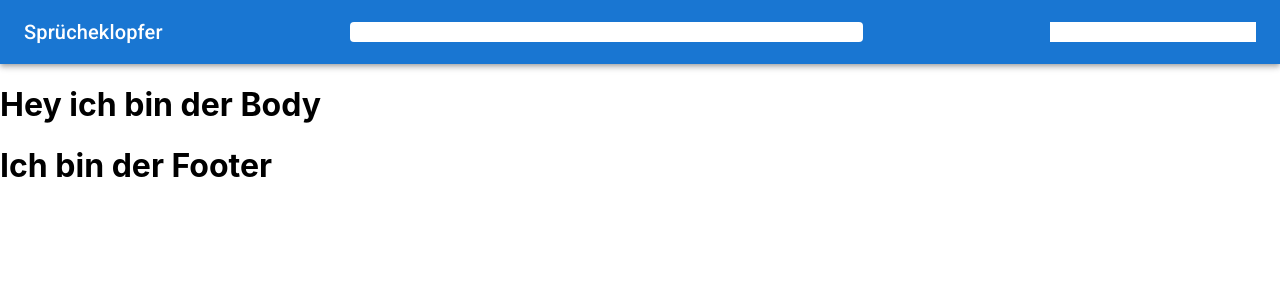
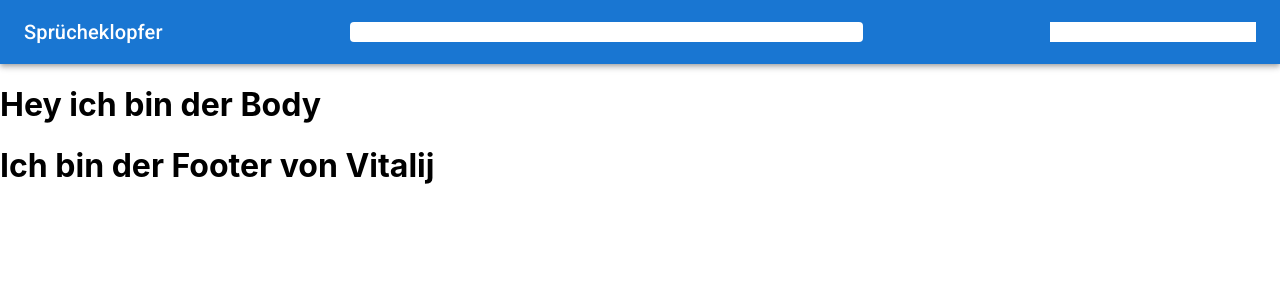
Before and after one commit to mistermiller030/spruecheklopfer, a React (Create React App) app in the folder frontend/: page / in a window 1280 px wide. Shown: the top 300 px of the page. Built offline with nearby package versions, Linux system fonts and the light colour scheme.

Commit message:
Update Footer.js

```diff
--- a/frontend/src/components/Footer.js
+++ b/frontend/src/components/Footer.js
@@ -4,7 +4,7 @@ function Footer() {
   return (
     <div>
 
-        <h1>Ich bin der Footer</h1>
+        <h1>Ich bin der Footer von Vitalij</h1>
 
     </div>
   )
```
